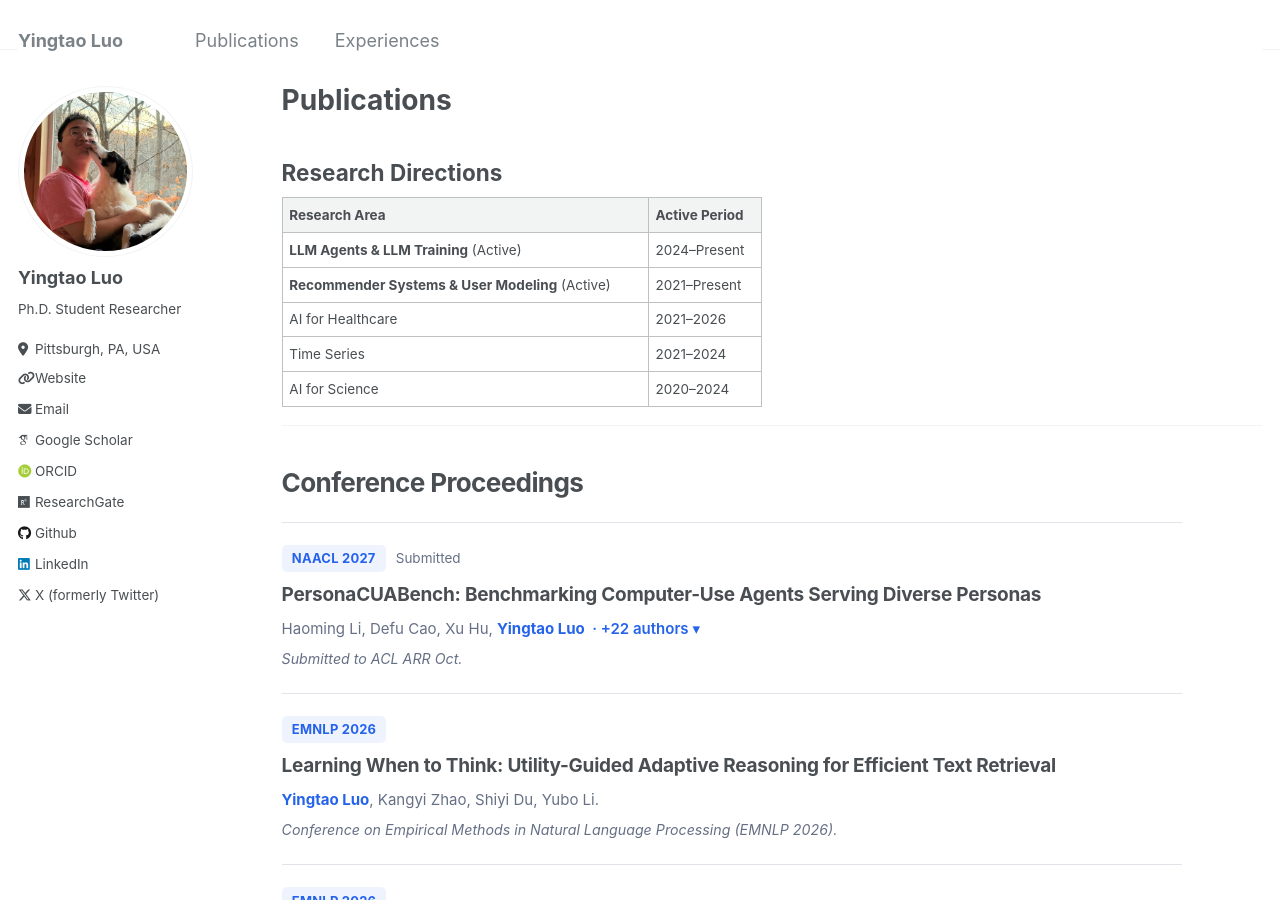
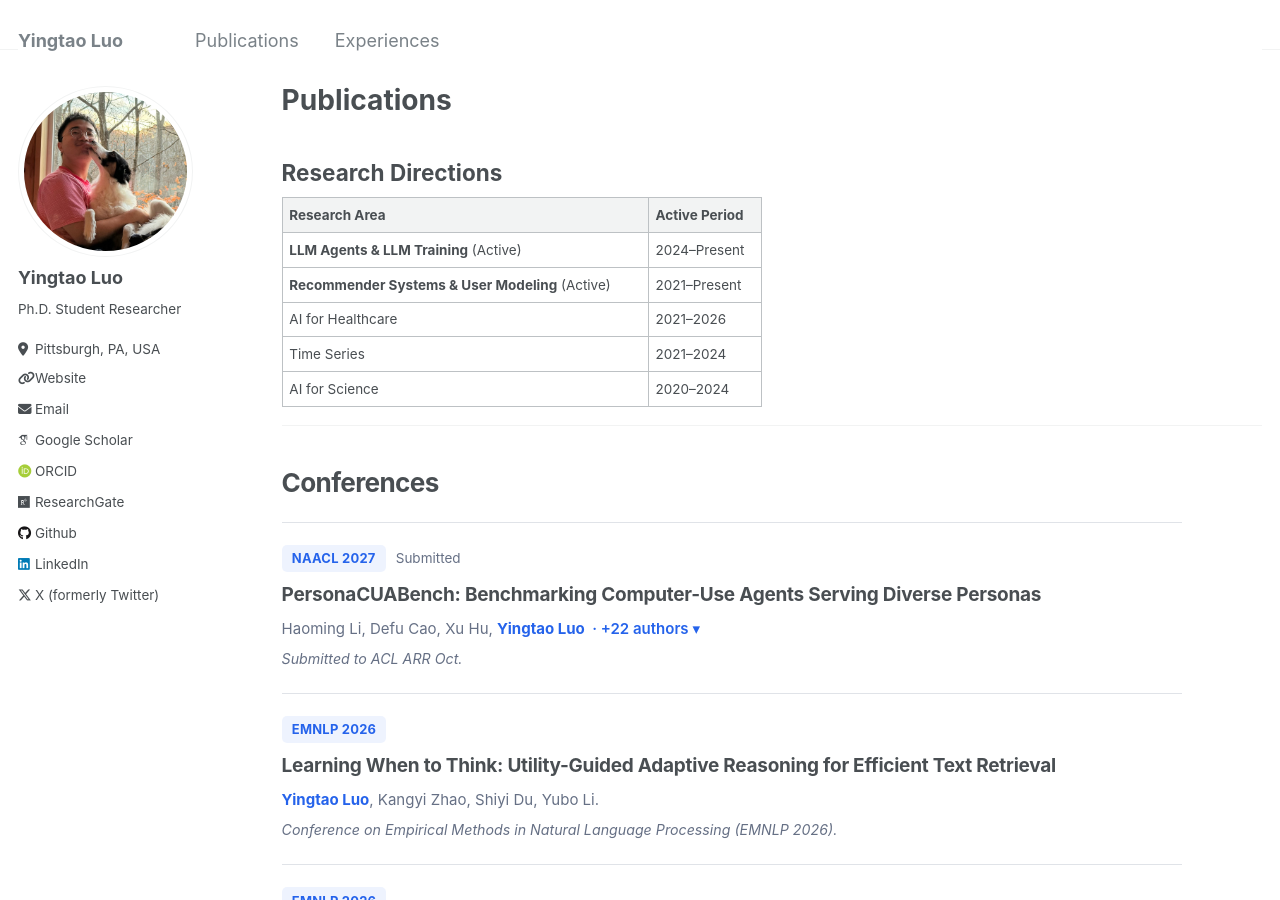
Before and after one commit to yingtaoluo/yingtaoluo.github.io, a Jekyll site: the page built from _pages/publications.md, in a window 1280 px wide and 900 px high. Built offline with Jekyll 4.4.1, drawn with Linux system fonts in a browser that asks for light colours; some web fonts are replaced.

Commit message:
Rename 'Conference Proceedings' to 'Conferences'

```diff
--- a/_data/publications.yml
+++ b/_data/publications.yml
@@ -2,7 +2,7 @@
 # An asterisk following a name indicates equal contribution.
 # Papers with >7 authors automatically get a clickable full author list.
 - id: conference
-  title: Conference Proceedings
+  title: Conferences
   papers:
   - title: 'PersonaCUABench: Benchmarking Computer-Use Agents Serving Diverse Personas'
     venue: NAACL 2027
```
